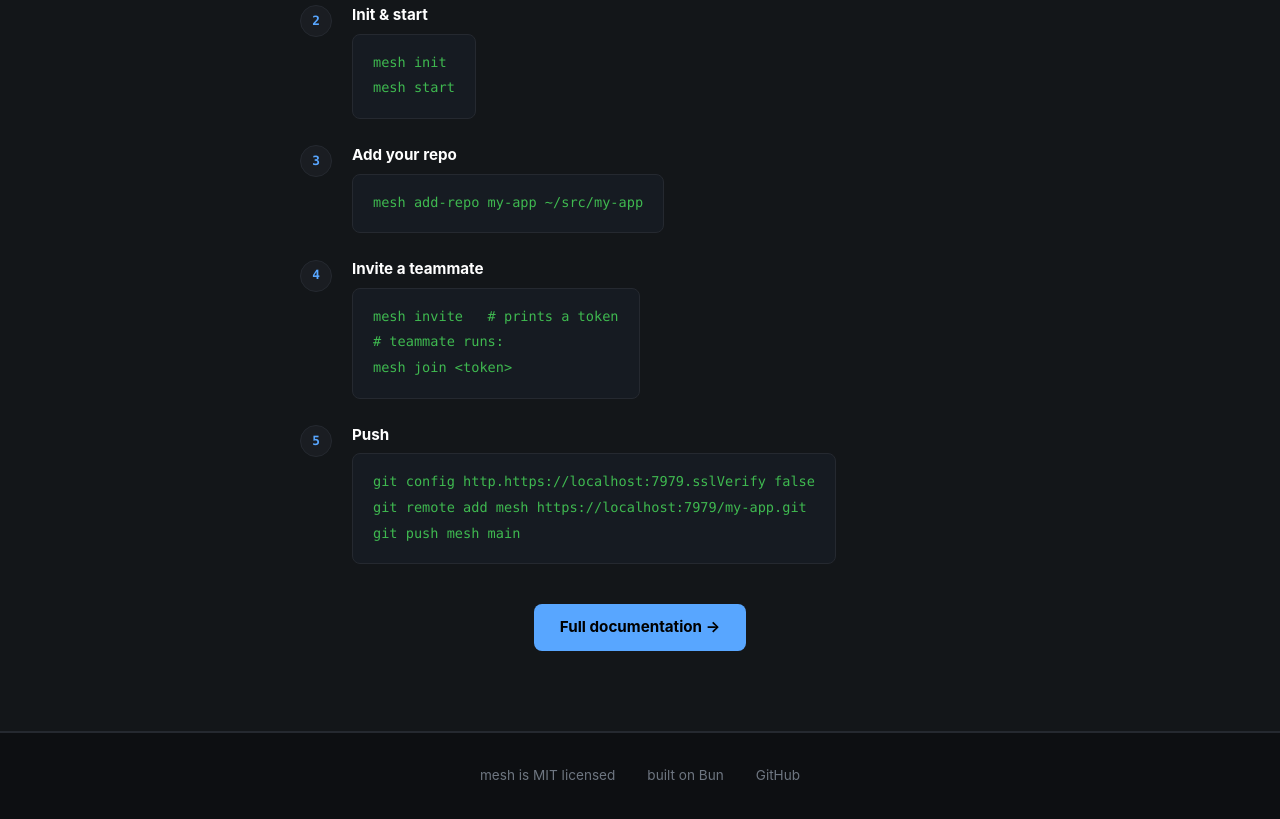
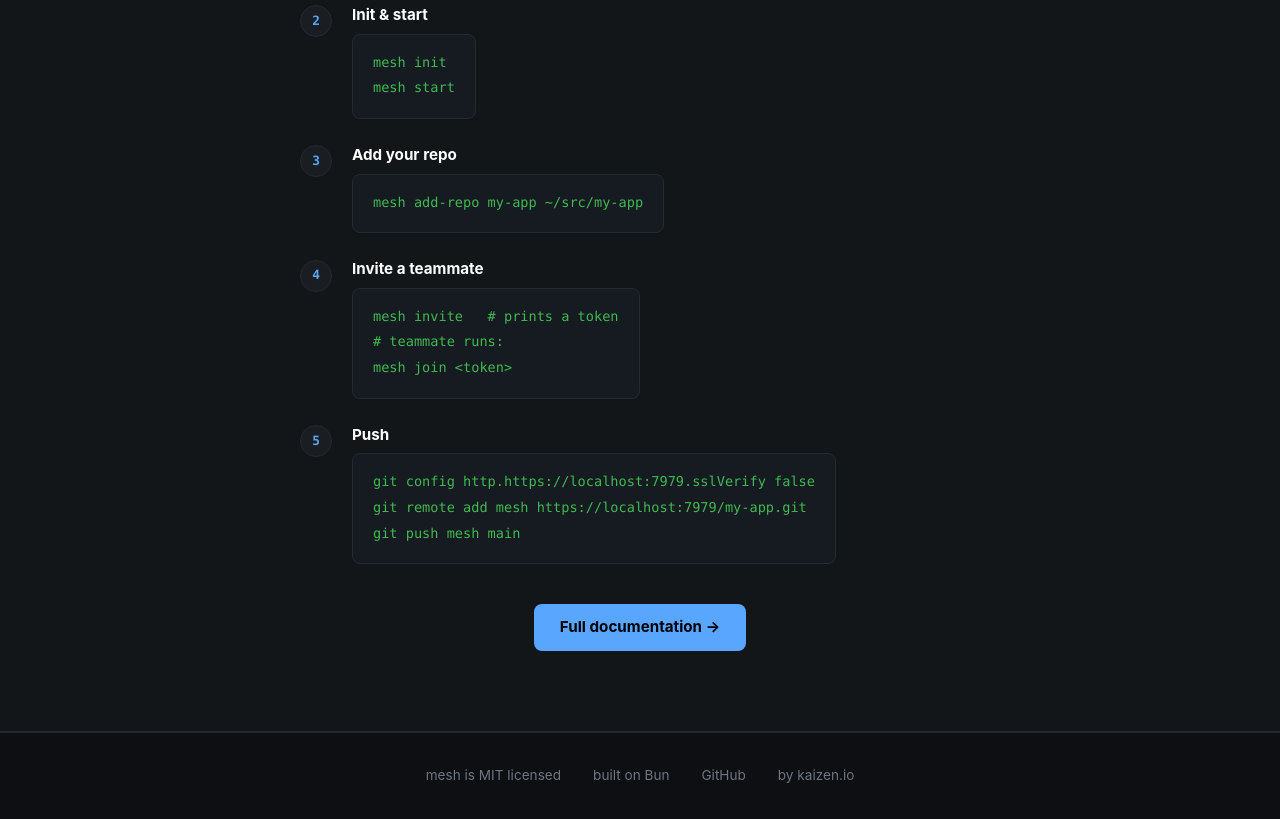
Before and after one commit to kaizen-hq/mesh, a website: page docs/index.html in a window 1280 px wide. Shown: the part 3640-4459 px from the top of the page. Drawn offline with Linux system fonts and the light colour scheme.

Commit message:
add kaizen.io

```diff
--- a/docs/index.html
+++ b/docs/index.html
@@ -203,6 +203,7 @@ git push mesh main</code></pre>
   <span>mesh is <a href="https://github.com/kaizen-hq/mesh/blob/main/LICENSE">MIT licensed</a></span>
   <span>built on <a href="https://bun.sh">Bun</a></span>
   <a href="https://github.com/kaizen-hq/mesh">GitHub</a>
+  <span>by <a href="https://kaizen.io">kaizen.io</a></span>
 </footer>
 
 <script src="demo.js"></script>
```
